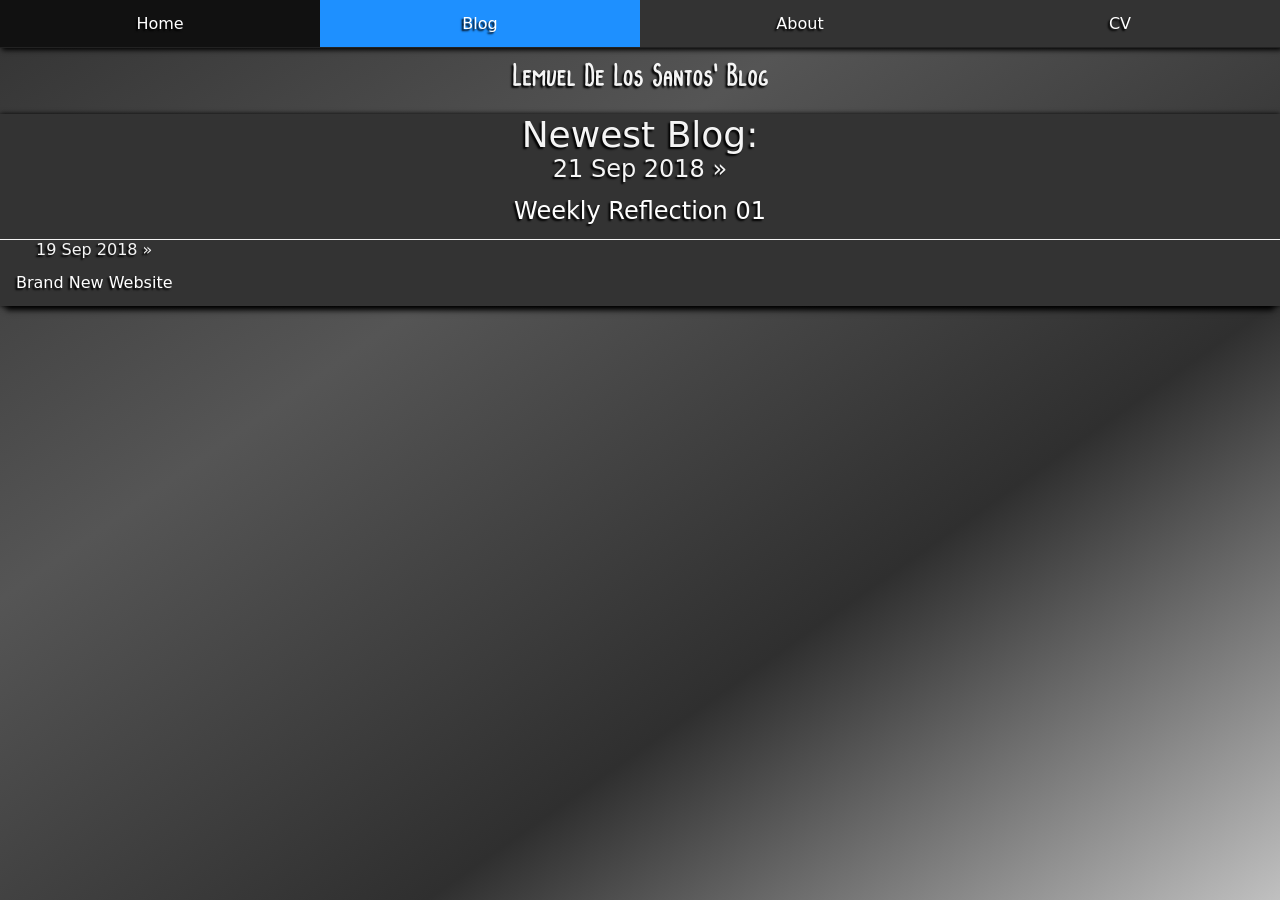
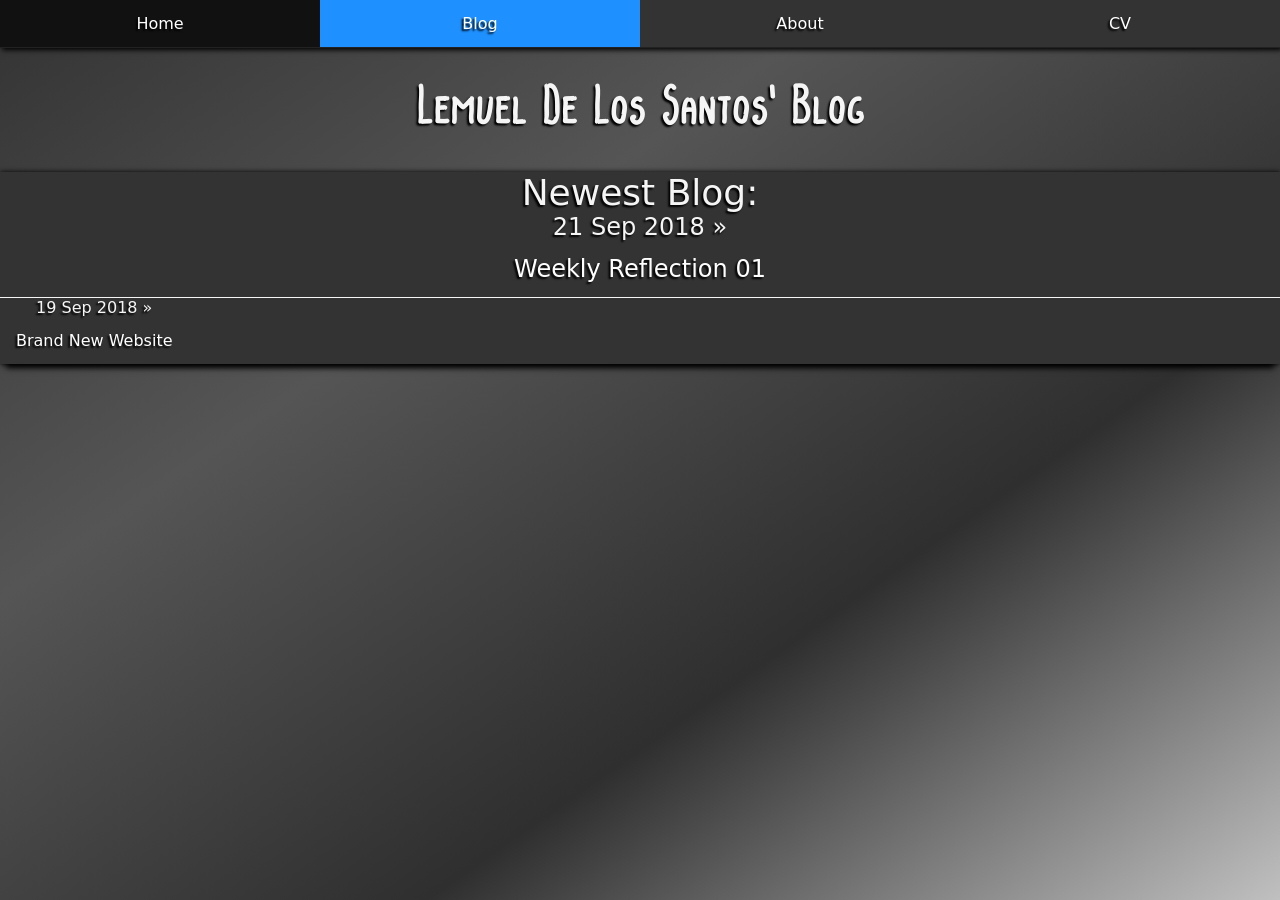
Before and after one commit to lemueldls/lemueld6200.github.io, a Jekyll site: the page built from blog/index.html, in a window 1280 px wide. Built offline with Jekyll 4.4.1, drawn with Linux system fonts in a browser that asks for light colours; the list of posts is cut into pages by our own code.

Commit message:
Update main.css

```diff
--- a/css/main.css
+++ b/css/main.css
@@ -45,6 +45,7 @@ body {
 	background:linear-gradient(to bottom right, #333, #555, #2f2f2f, #c0c0c0);
 }
 h1 {
+	font-size:350%;
 	font-family:Potatoes And Peas;
 }
 p a {
```
